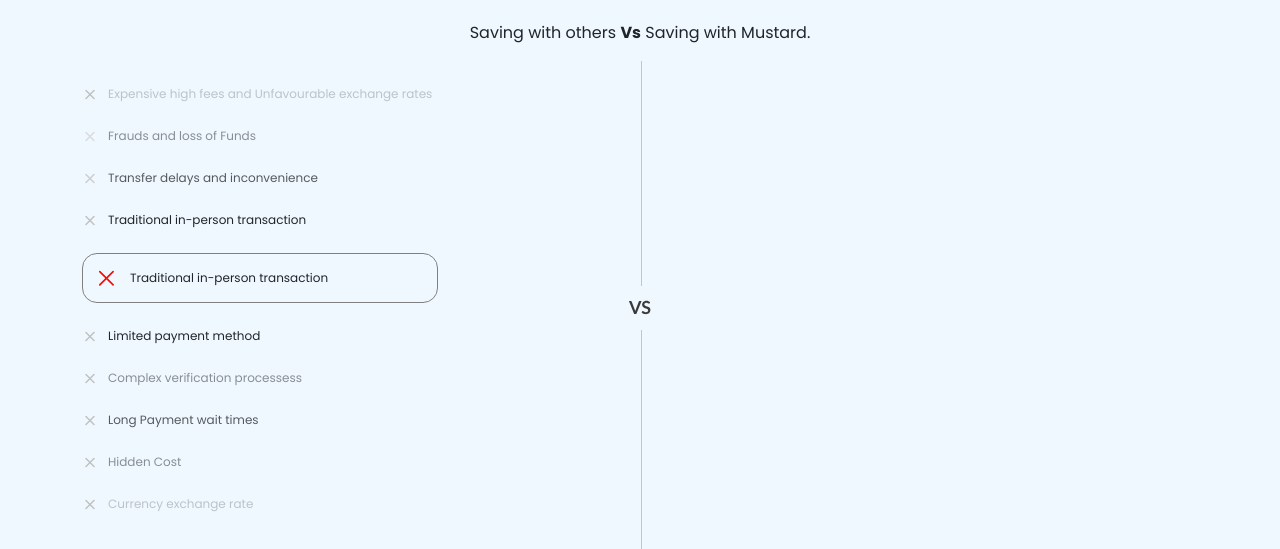
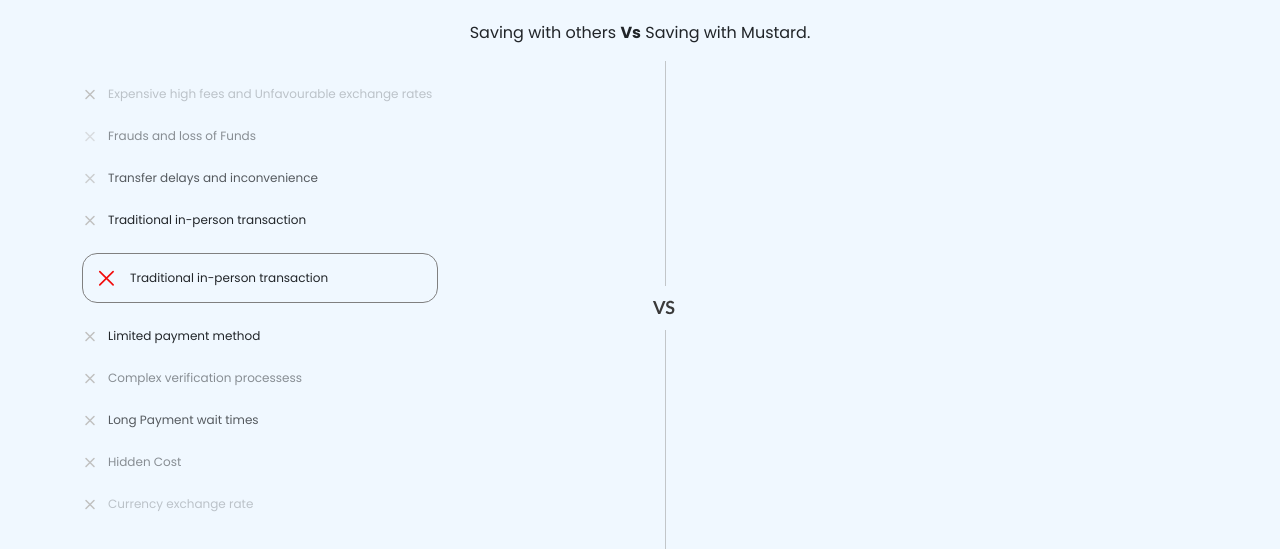
Before and after one commit to tech03-maker/mustard, a React (Vite) app: page / in a window 1280 px wide. Shown: the part 831-1380 px from the top of the page. Built offline with nearby package versions, Linux system fonts and the light colour scheme.

Commit message:
updated the stash

```diff
--- a/src/components/Stash/Stash.css
+++ b/src/components/Stash/Stash.css
@@ -15,7 +15,11 @@
 }
 
 .stash-row {
-  text-align: center;
+  /* text-align: center; */
+}
+
+.versus{
+    margin: auto;
 }
 
 @media (max-width: 768px) {
```
